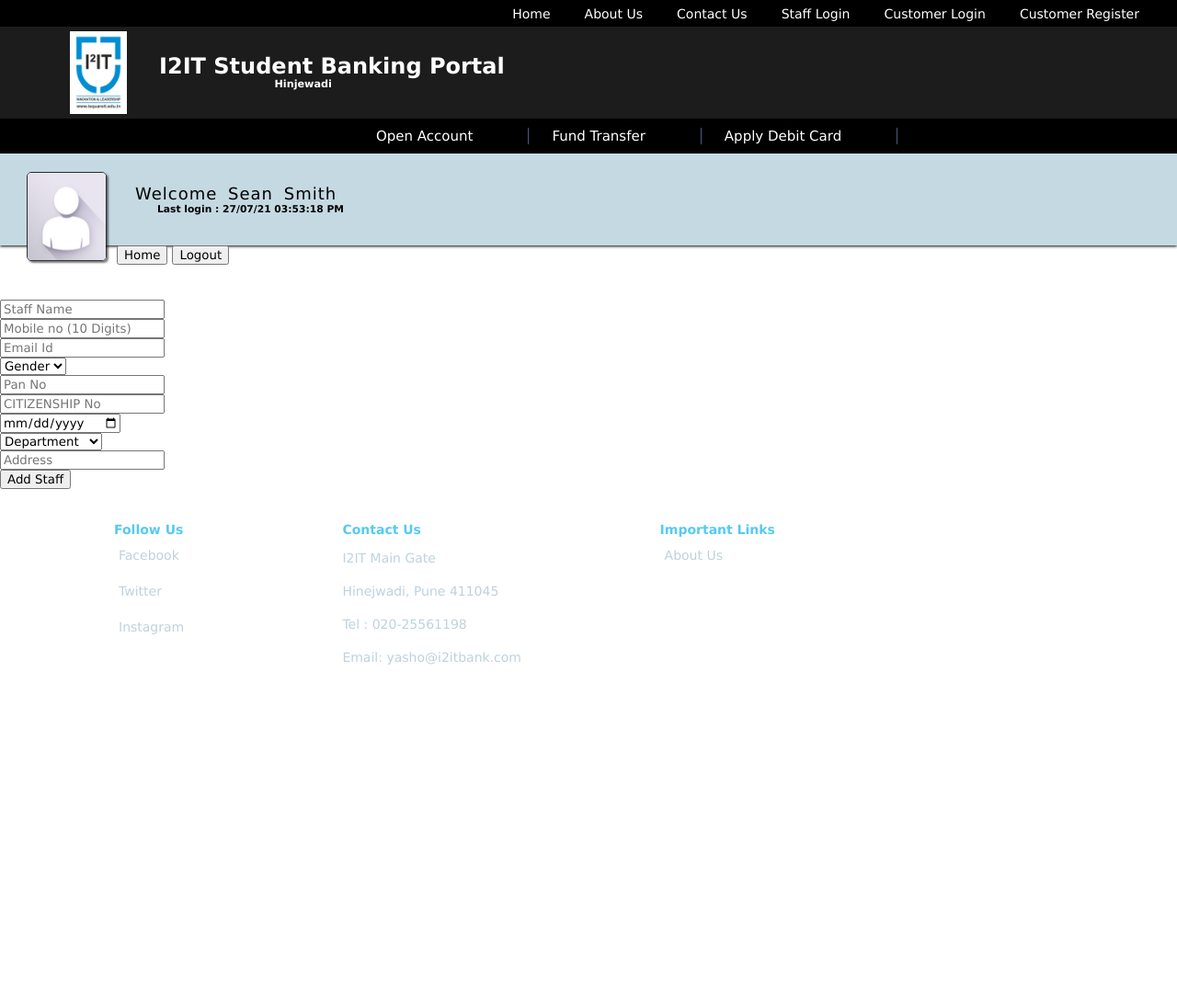
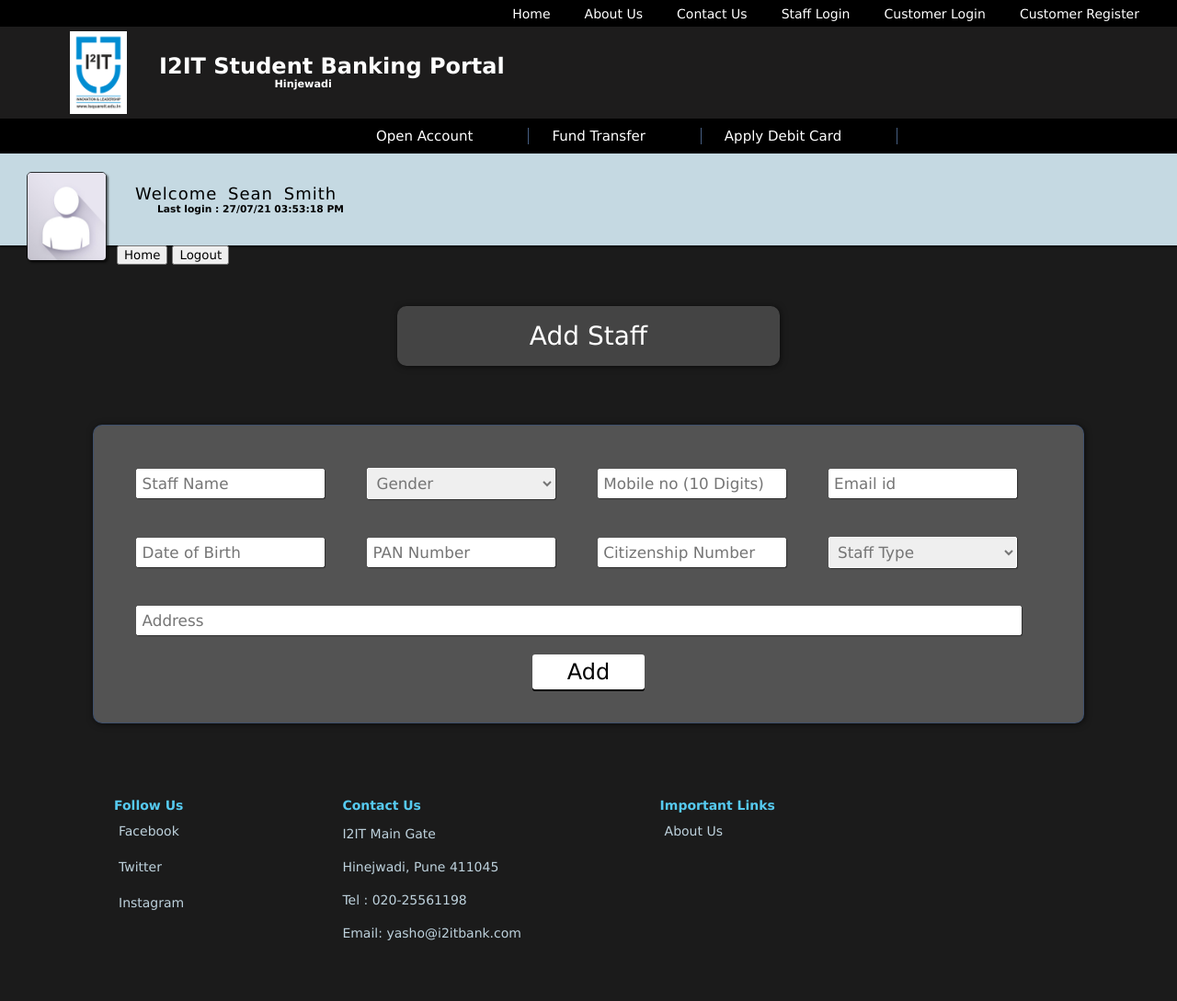
Before and after one commit to noman122official/dbms_banking, a PHP site: page /add_staff.php in a window 1280 px wide. Shown: the whole page at 92% size. Before the commit the page ends 723 px from the top, so only its background shows below. Run offline with PHP 8.4, Linux system fonts and the light colour scheme; a user stored in the database is signed in; data comes from the database, SQL or seed files in the repository.

Commit message:
added styling to add staff

```diff
--- a/add_staff.php
+++ b/add_staff.php
@@ -1,34 +1,38 @@
 <html>
 <head></head>
 <title>Add Staff</title>
+<link rel="stylesheet" type="text/css" href="css/add_staff.css"/>
 <body>
 <?php include 'header.php' ;
         include 'staff_profile_header.php' ;
 ?>
+<div class="container_regfrm_container_parent">
+	<h3>Add Staff</h3>
+</div>
+<div class="container_regfrm_container_parent_child">
+		<form method="post">
+				 <input type="text" name="Staff_name" placeholder="Staff Name" required />
+				 <select name ="gender" required >
+					  <option class="default" value="" disabled selected>Gender</option>
+					  <option value="Male" required >Male</option>
+					  <option value="Female">Female</option>
+					  <option value="Others">Others</option>
+				</select>
+				 <input type="text" name="Mobile_no" placeholder="Mobile no (10 Digits)" required />
+				 <input type="text" name="email" placeholder="Email id" />
+				 <input type="text" name="dob" placeholder="Date of Birth" onfocus="(this.type='date')" required />
+				 <input type="text" name="pan_no" placeholder="PAN Number" required />
+				 <input type="text" name="citizenship" placeholder="Citizenship Number" required />
+			     <select name ="dept" required >
+					  <option class="default" value="" disabled selected>Staff Type</option>
+					  <option value="Revenue">Revenue</option>
+					  <option value="Cash Deposit">Cash Deposit</option>
+				</select>
+                <input class="address" type="text" name="address" placeholder="Address" required  />
+				<input type="submit" name="submit" value="Add">
+				</form>
+         </div>
 
-<div class="add_staff_container">
-<br>
-<form method="post">
-<input type="text" name="Staff_name" placeholder="Staff Name" required><br>
-<input type="text" name="Mobile_no" placeholder="Mobile no (10 Digits)" required><br>
-<input type="text" name="email" placeholder="Email Id" required><br>
-<select name="gender" required>
-<option value="" disabled selected>Gender</option>
-<option value="Male">Male</option>
-<option value="Female">Female</option>
-</select><br>
-<input type="text" name="pan_no" placeholder="Pan No" required ><br>
-<input type="text" name="citizenship" placeholder="CITIZENSHIP No" required><br>
-<input type="date" name="dob" required ><br>
-<select name="dept" required>
-<option value="" disabled selected>Department</option>
-<option value="Revenue" >Revenue</option>
-<option value="Cash Deposit" >Cash Deposit</option>
-</select><br>
-<input type="text" name="address" placeholder="Address"><br>
-<input type="submit" name="submit" value="Add Staff"><br>
-</form><br>
-</div>
 <?php  include 'footer.php'; ?>
 </body>
 </html>
--- /dev/null
+++ b/css/add_staff.css
@@ -0,0 +1,89 @@
+::-webkit-input-placeholder {
+    font-size: 2.1vh;
+    /* //font-family:verdana; */
+  }
+  body{
+    background-color: rgb(27, 27, 27);
+  }
+  .container_regfrm_container_parent h3 {
+    text-align: center;
+    border: 1px solid rgba(73, 73, 73, 0.5);
+    background-color: #444444;
+    font-size: 3.5vh;
+    color: rgb(255, 255, 255);
+    border-radius: 10px;
+    font-weight: 500;
+    padding: 15px;
+    width: 30%;
+    margin: 2% auto;
+    box-shadow: 1px 1px 7px rgba(0, 0, 0, 0.6);
+  }
+
+  .container_regfrm_container_parent_child {
+    border: 1px solid white;
+    padding: 2%;
+    margin: 5% auto;
+    border-radius: 10px;
+    background-color: #535353;
+    box-shadow: 1px 1px 7px rgba(0, 0, 0, 0.6);
+    border: 1px solid rgba(44, 78, 134, 0.5);
+    width: 80%;
+    /* // border-radius: 15px; */
+  }
+
+  .container_regfrm_container_parent_child input[type="text"],
+  input[type="date"],
+  select {
+    width: 20%;
+    padding: 0.5%;
+    margin: 2%;
+    color: rgb(117, 117, 117);
+    border: 1px solid white;
+    border-radius: 2px;
+    box-shadow: 1px 1px 1px rgba(0, 0, 0, 0.4);
+    font-size: 2.1vh;
+  }
+
+  .container_regfrm_container_parent_child input[name="address"] {
+    /* //background-color: black; */
+    width: 94%;
+    display: block;
+    padding: 0.5%;
+    margin: 2%;
+    color: rgb(117, 117, 117);
+    border: 1px solid white;
+    border-radius: 2px;
+    box-shadow: 1px 1px 1px rgba(0, 0, 0, 0.4);
+    font-size: 2.1vh;
+  }
+
+  .container_regfrm_container_parent_child input[name="officeaddrs"] {
+    /* //background-color: black; */
+    width: 94%;
+    display: block;
+    padding: 0.5%;
+    margin: 2%;
+    color: rgb(117, 117, 117);
+    border: 1px solid white;
+    border-radius: 2px;
+    box-shadow: 1px 1px 1px rgba(0, 0, 0, 0.4);
+    font-size: 2.1vh;
+  }
+
+  .container_regfrm_container_parent_child input[type="submit"] {
+    width: 12%;
+    color: rgb(0, 0, 0);
+    font-size: 3vh;
+    background-color: rgb(255, 255, 255);
+    border-radius: 3px;
+    box-shadow: 0px 2px black;
+    border: 0px;
+    display: block;
+    margin: 1% auto;
+    padding: 0.5%;
+  }
+
+  .container_regfrm_container_parent_child input[type="submit"]:hover {
+    cursor: pointer;
+    background-color: rgba(68, 121, 66, 0.7);
+  }
```
